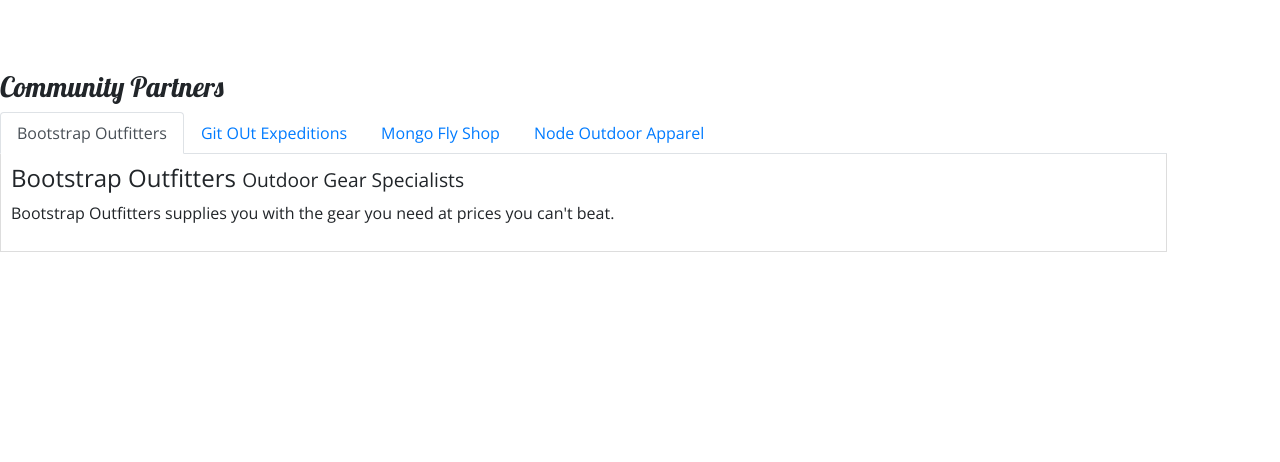
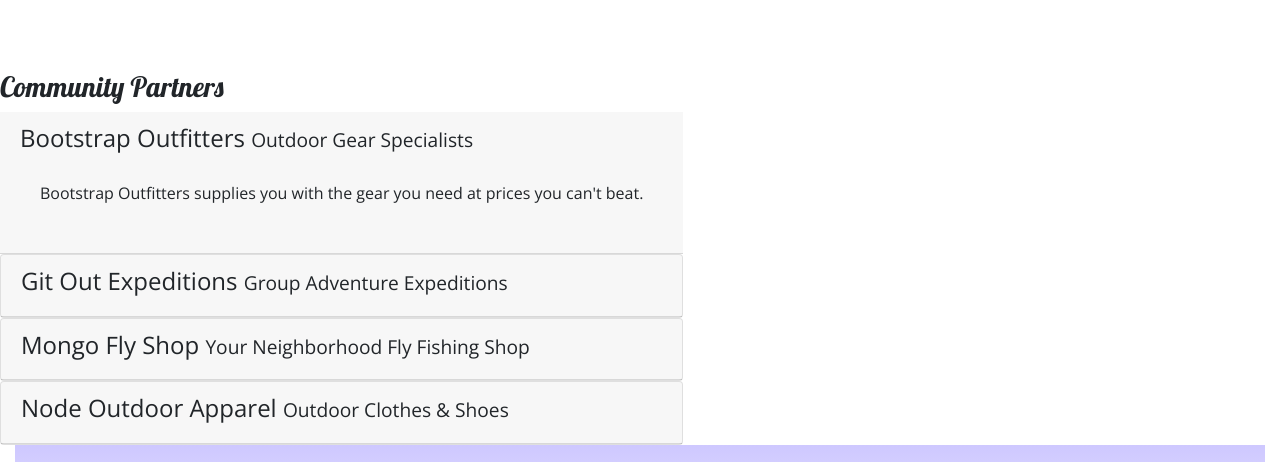
Before and after one commit to greeneterrance92/Nucamp-Site, a website: page aboutus.html.html in a window 1280 px wide. Shown: the part 1139-1601 px from the top of the page. Drawn offline with nearby package versions, Linux system fonts and the light colour scheme.

Commit message:
"Accordion"

```diff
--- a/aboutus.html.html
+++ b/aboutus.html.html
@@ -159,57 +159,68 @@
         <div class="col-xs-12">
             <h3>Community Partners</h3>
 
-            <ul class="nav nav-tabs">
-                <li class="nav-item">
-                    <a class="nav-link active" href="#bootstrap" role="tab" data-toggle="tab">Bootstrap Outfitters</a>
-                </li>
-                <li class="nav-item">
-                    <a class="nav-link" href="#git" role="tab" data-toggle="tab">Git OUt Expeditions</a>
-                </li>
-                <li class="nav-item">
-                    <a class="nav-link" href="#mongo" role="tab" data-toggle="tab">Mongo Fly Shop</a>
-                </li>
-                <li class="nav-item">
-                    <a class="nav-link" href="#node" role="tab" data-toggle="tab">Node Outdoor Apparel</a>
-                </li>
-            </ul>
+            <div role="tab" class="card-header" id="bootstrap">
+                <h4>
+                    <div id="accordion">
+                        <a data-toggle="collapse" data-target="#bootstrap">
+                            Bootstrap Outfitters
+                            <small>Outdoor Gear Specialists</small>
+                        </a>
+                    </h4>
+                    <div class="collapse show" id="bootstrap" data-parent="#accordion">
+                        <div class="card-body">
+                            <p class="d-none d-sm-block">Bootstrap Outfitters supplies you with the gear you need at prices you can't beat.</p>
+                        </div>
 
-            <div role="tabpanel" class="tab-panel fade show active" id="bootstrap">
-                <div class="tab-content">
-                    <h4>Bootstrap Outfitters
-                        <small>Outdoor Gear Specialists</small>
-                    </h4>
-                    <p class="d-none d-sm-block">Bootstrap Outfitters supplies you with the gear you need at prices you can't beat.</p>
                     </div>
                 </div>
 
-            <div role="tabpanel" class="tab-panel fade" id="git">
-                <div class="tab-content">
-                    <h4>Git Out Expeditions
+
+                <div class="card">
+                    <div role="tab" class="card-header">
+                        <h4>
+                            <a class="collapsed" data-toggle="collapse" data-target="#git">
+                                Git Out Expeditions
                                 <small>Group Adventure Expeditions</small>
+                            </a>
                         </h4>
+                        <div class="collapse" id="git" data-parent="#accordion">
+                            <div class="card-body">
                                 <p class="d-none d-sm-block">Join Git Out Expeditions to explore new horizons with a group of other adventurers!</p>
                             </div>
                         </div>
-
-            <div role="tabpanel" class="tab-panel fade" id="mongo">
-                <div class="tab-content">
-                    <h4>Mongo Fly Shop
+                    </div>
+                </div>
+                <div class="card">
+                    <div role="tab" class="card-header">
+                        <h4>
+                            <a class="collapsed" data-toggle="collapse" data-target="#mongo">
+                                Mongo Fly Shop
                                 <small>Your Neighborhood Fly Fishing Shop</small>
+                            </a>
                         </h4>
+                        <div class="collapse" id="mongo" data-parent="#accordion">
+                            <div class="card-body">
                                 <p class="d-none d-sm-block">Need a new fishing pole, a tacklebox, or flies of all kinds? Stop by Mongo Fly Shop.</p>
                             </div>
                         </div>
-
-            <div role="tabpanel" class="tab-panel fade" id="node">
-                <div class="tab-content">
-                    <h4>Node Outdoor Apparel
+                    </div>
+                </div>
+                <div class="card">
+                    <div role="tab" class="card-header">
+                        <h4>
+                            <a class="collapsed" data-toggle="collapse" data-target="#node">
+                                Node Outdoor Apparel
                                 <small>Outdoor Clothes & Shoes</small>
-                    </sh4>
+                            </a>
+                        </h4>
+                        <div class="collapse" id="node" data-parent="#accordion">
+                            <div class="card-body">
                                 <p class="d-none d-sm-block">From polar fleeces to swimsuits, hiking boots to waders, a visit to Node will be sure to get you covered.</p>
                             </div>
                         </div>
-
+                    </div>
+                </div>
             </div>
         </div>
         <footer
@@ -261,12 +272,8 @@
             </div>
             <!--</div>-->
         </footer>
-
-
-</div>
-<!--^^Closing div tag for the container-->
-<!-- Optional JavaScript -->
-<!-- jQuery first, then Popper.js, then Bootstrap JS --><script crossorigin="anonymous" integrity="sha384-q8i/X+965DzO0rT7abK41JStQIAqVgRVzpbzo5smXKp4YfRvH+8abtTE1Pi6jizo" src="https://code.jquery.com/jquery-3.3.1.slim.min.js"> </script>
+    </body>
+</div><!--^^Closing div tag for the container--><!-- Optional JavaScript --><!-- jQuery first, then Popper.js, then Bootstrap JS --><script crossorigin="anonymous" integrity="sha384-q8i/X+965DzO0rT7abK41JStQIAqVgRVzpbzo5smXKp4YfRvH+8abtTE1Pi6jizo" src="https://code.jquery.com/jquery-3.3.1.slim.min.js"> </script>
 <script crossorigin="anonymous" integrity="sha384-ZMP7rVo3mIykV+2+9J3UJ46jBk0WLaUAdn689aCwoqbBJiSnjAK/l8WvCWPIPm49" src="https://cdnjs.cloudflare.com/ajax/libs/popper.js/1.14.3/umd/popper.min.js"></script>
 <script crossorigin="anonymous" integrity="sha384-ChfqqxuZUCnJSK3+MXmPNIyE6ZbWh2IMqE241rYiqJxyMiZ6OW/JmZQ5stwEULTy" src="https://stackpath.bootstrapcdn.com/bootstrap/4.1.3/js/bootstrap.min.js"></script></body><!--Left off just entering each section into the document last part in mission
                                     when come back remove auto features from headache vscode
--- a/css/styles.css
+++ b/css/styles.css
@@ -1,8 +1,3 @@
-.tab-content {
-    border: 1px solid #DDD;
-    border-top: none;
-    padding: 10px;
-}
 body {
     font-family:"Open Sans", sans-serif;
     /*This will display sans-serif font if Open Sans is not available.*/
```
Lines whose indentation alone changed are shown as unchanged.
